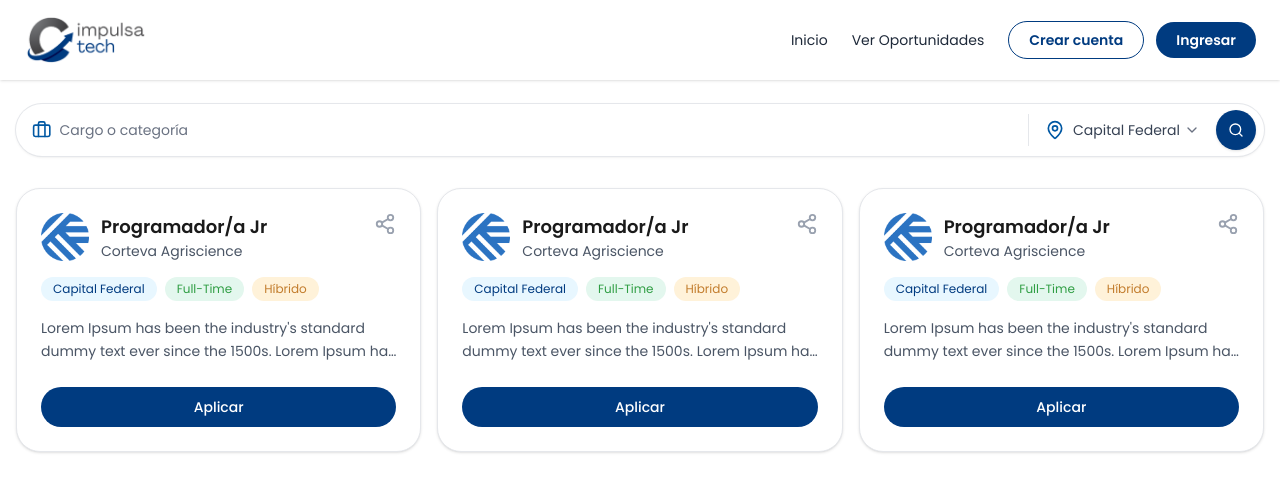
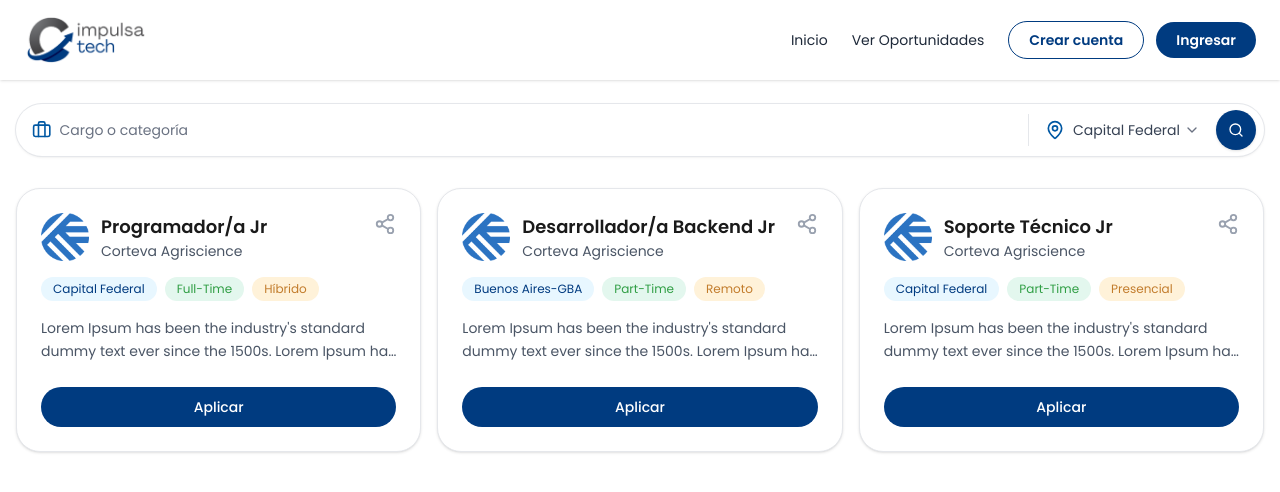
Before and after one commit to almendrasmaria/impulsa-tech, a React (Vite) app: page /oportunidades in a window 1280 px wide. Shown: the top 492 px of the page. Built offline with nearby package versions, Linux system fonts and the light colour scheme.

Commit message:
feat: listar OpportunityCard desde datos mock

```diff
--- a/src/pages/OpportunitiesPage.tsx
+++ b/src/pages/OpportunitiesPage.tsx
@@ -1,4 +1,5 @@
 import { Navbar, SearchBar, OpportunityCard } from "../components";
+import { opportunities } from "../data/opportunities";
 
 const OpportunitiesPage = () => {
   return (
@@ -16,9 +17,18 @@ const OpportunitiesPage = () => {
           </div>
 
           <div className="grid grid-cols-1 sm:grid-cols-2 md:grid-cols-3 gap-4">
-            <OpportunityCard />
-            <OpportunityCard />
-            <OpportunityCard />
+            {opportunities.map((job) => (
+                <OpportunityCard
+                  key={job.id}
+                  companyLogo={job.companyLogo}
+                  position={job.position}
+                  companyName={job.companyName}
+                  location={job.location}
+                  schedule={job.schedule}
+                  modality={job.modality}
+                  description={job.description}
+                />
+              ))}
           </div>
         </div>
       </main>
```
